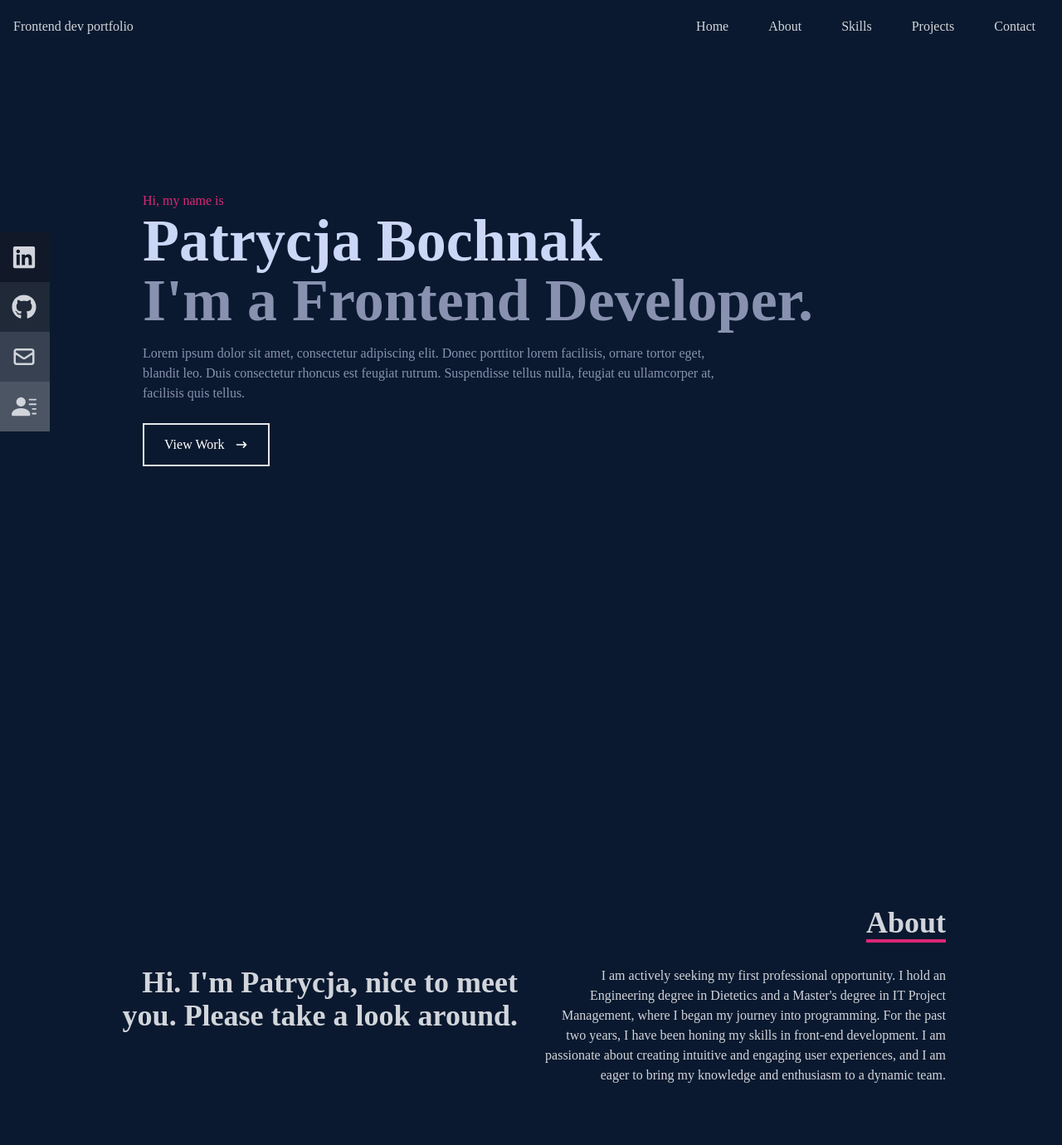
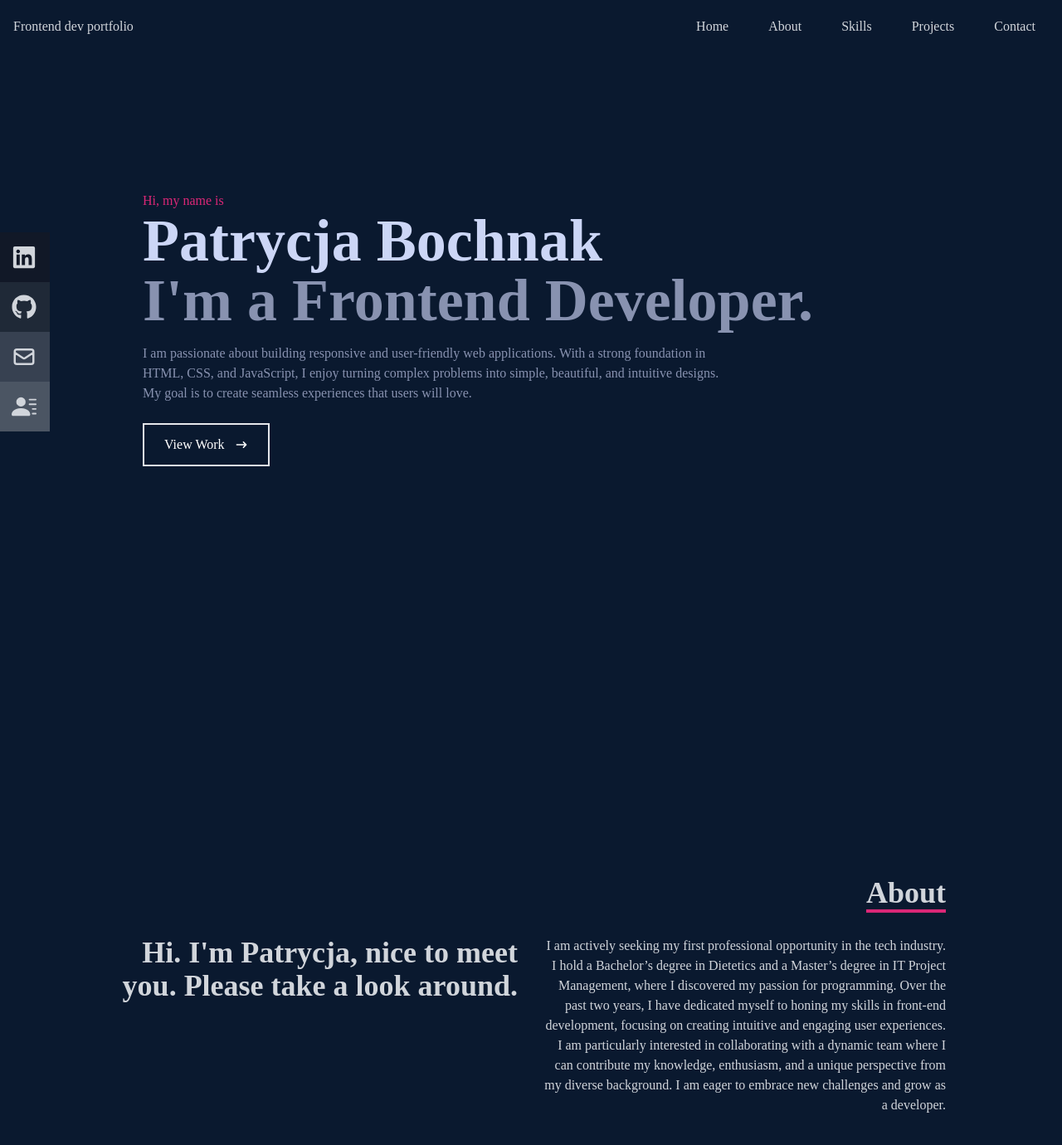
Before and after one commit to PatrycjaBochnak/Portfolio, a React (Create React App) app in the folder portfolio/: page / in a window 1280 px wide. Shown: the top 1380 px of the page at 83% size. Built offline with nearby package versions, Linux system fonts and the light colour scheme.

Commit message:
edit text content

```diff
--- a/portfolio/src/components/About.jsx
+++ b/portfolio/src/components/About.jsx
@@ -33,13 +33,16 @@ const About = ({ sr }) => {
           </div>
           <div>
             <p id="content-2" className="sm:text-right">
-              I am actively seeking my first professional opportunity. I hold an
-              Engineering degree in Dietetics and a Master's degree in IT
-              Project Management, where I began my journey into programming. For
-              the past two years, I have been honing my skills in front-end
-              development. I am passionate about creating intuitive and engaging
-              user experiences, and I am eager to bring my knowledge and
-              enthusiasm to a dynamic team.
+              I am actively seeking my first professional opportunity in the
+              tech industry. I hold a Bachelor’s degree in Dietetics and a
+              Master’s degree in IT Project Management, where I discovered my
+              passion for programming. Over the past two years, I have dedicated
+              myself to honing my skills in front-end development, focusing on
+              creating intuitive and engaging user experiences. I am
+              particularly interested in collaborating with a dynamic team where
+              I can contribute my knowledge, enthusiasm, and a unique
+              perspective from my diverse background. I am eager to embrace new
+              challenges and grow as a developer.
             </p>
           </div>
         </div>
--- a/portfolio/src/components/Home.jsx
+++ b/portfolio/src/components/Home.jsx
@@ -5,7 +5,7 @@ import { Link } from "react-scroll";
 const Home = ({ sr }) => {
   useEffect(() => {
     sr.reveal("#text", { origin: "top" });
-    sr.reveal("#text-2", { delay: 2000, origin: "top"})
+    sr.reveal("#text-2", { delay: 2000, origin: "top" });
     sr.reveal("#content", { delay: 1400, origin: "bottom" });
     sr.reveal("#content-2", { delay: 2500, origin: "bottom" });
   }, [sr]);
@@ -14,22 +14,30 @@ const Home = ({ sr }) => {
       {/* Container */}
 
       <div className="max-w-[1000px] mx-auto px-8 flex flex-col justify-center h-full">
-        <p id="text" className="text-pink-600">Hi, my name is</p>
-        <h1 id="content" className="text-4xl sm:text-7xl font-bold text-[#ccd6f6]">
+        <p id="text" className="text-pink-600">
+          Hi, my name is
+        </p>
+        <h1
+          id="content"
+          className="text-4xl sm:text-7xl font-bold text-[#ccd6f6]"
+        >
           Patrycja Bochnak
         </h1>
-        <h2 id="content" className="text-4xl sm:text-7xl font-bold text-[#8892b0]">
+        <h2
+          id="content"
+          className="text-4xl sm:text-7xl font-bold text-[#8892b0]"
+        >
           I'm a Frontend Developer.
         </h2>
         <p id="text-2" className="text-[#8892b0] py-4 max-w-[700px]">
-          Lorem ipsum dolor sit amet, consectetur adipiscing elit. Donec
-          porttitor lorem facilisis, ornare tortor eget, blandit leo. Duis
-          consectetur rhoncus est feugiat rutrum. Suspendisse tellus nulla,
-          feugiat eu ullamcorper at, facilisis quis tellus.
+          I am passionate about building responsive and user-friendly web
+          applications. With a strong foundation in HTML, CSS, and JavaScript, I
+          enjoy turning complex problems into simple, beautiful, and intuitive
+          designs. My goal is to create seamless experiences that users will
+          love.
         </p>
         <div id="content-2">
-          <button
-          className="text-white group border-2 px-6 py-3 my-2 flex items-center hover:bg-pink-600 hover:border-pink-600 duration-300">
+          <button className="text-white group border-2 px-6 py-3 my-2 flex items-center hover:bg-pink-600 hover:border-pink-600 duration-300">
             <Link to="projects" smooth={true} duration={500}>
               View Work
             </Link>
```
